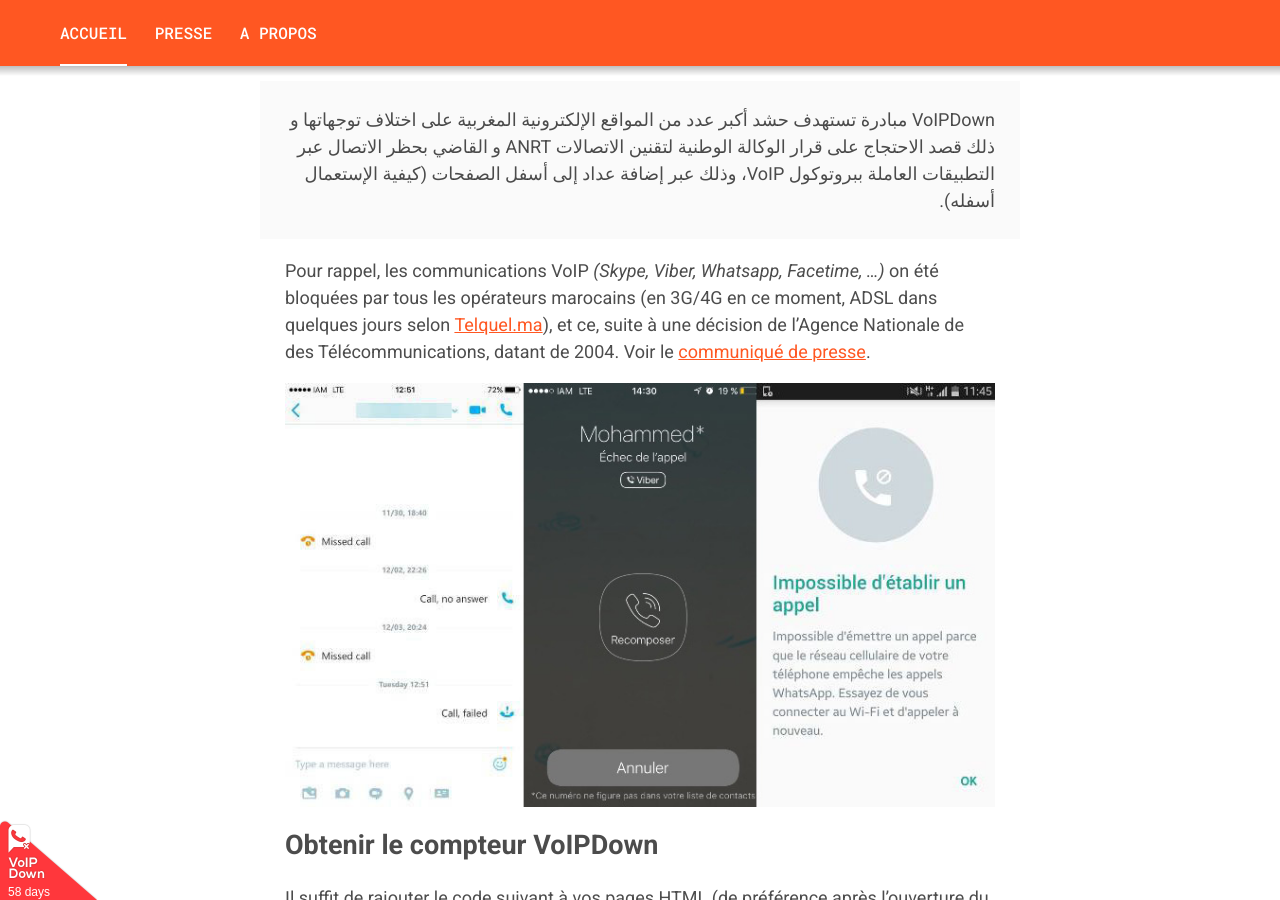
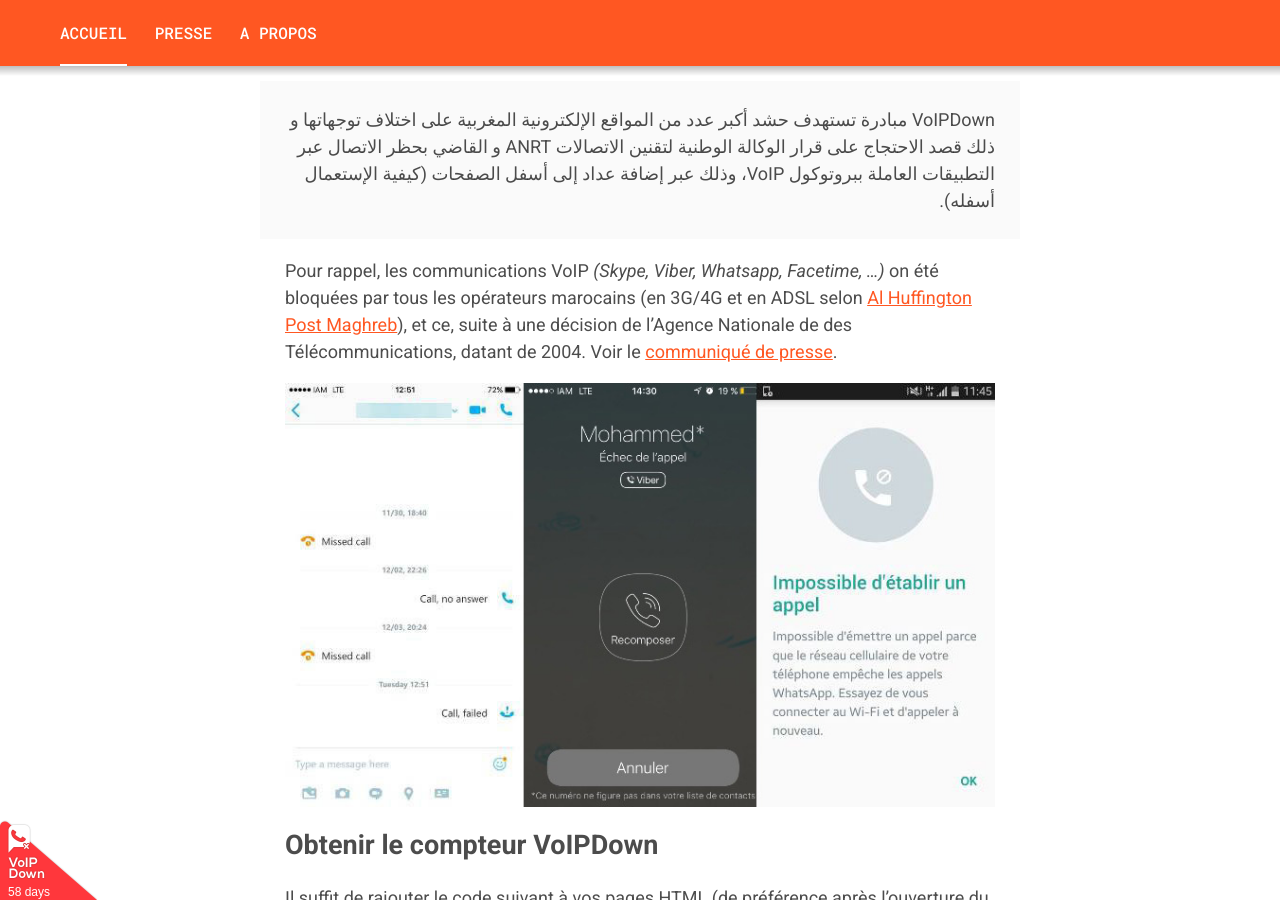
Before and after one commit to VoIPDown/voipdown.github.io, a Jekyll site: the page built from index.markdown, in a window 1280 px wide and 900 px high, scrolled down 419 px. Built offline with Jekyll 4.4.1, drawn with Linux system fonts in a browser that asks for light colours.

Commit message:
update homepage
Since last week, VoIP services were blocked also in ADSL.

```diff
--- a/index.markdown
+++ b/index.markdown
@@ -7,7 +7,7 @@
 {:dir="rtl"}
 > VoIPDown مبادرة تستهدف حشد أكبر عدد من المواقع الإلكترونية المغربية على اختلاف توجهاتها و ذلك قصد الاحتجاج على قرار الوكالة الوطنية لتقنين الاتصالات ANRT و القاضي بحظر الاتصال عبر التطبيقات العاملة ببروتوكول VoIP، وذلك عبر إضافة عداد إلى أسفل الصفحات (كيفية الإستعمال أسفله).
 
-Pour rappel, les communications VoIP *(Skype, Viber, Whatsapp, Facetime, ...)* on été bloquées par tous les opérateurs marocains (en 3G/4G en ce moment, ADSL dans quelques jours selon [Telquel.ma](http://telquel.ma/2016/01/12/plus-quelques-reglages-blocage-total-voip-maroc_1477504){:target="_blank"}), et ce, suite à une décision de l'Agence Nationale de des Télécommunications, datant de 2004. Voir le [communiqué de presse](http://anrt.ma/sites/default/files/CP-Telephonie-IP-fr.pdf){:target="_blank"}.
+Pour rappel, les communications VoIP *(Skype, Viber, Whatsapp, Facetime, ...)* on été bloquées par tous les opérateurs marocains (en 3G/4G et en ADSL selon [Al Huffington Post Maghreb](http://www.huffpostmaghreb.com/2016/02/26/telecoms-blocage-wifi_n_9328518.html){:target="_blank"}), et ce, suite à une décision de l'Agence Nationale de des Télécommunications, datant de 2004. Voir le [communiqué de presse](http://anrt.ma/sites/default/files/CP-Telephonie-IP-fr.pdf){:target="_blank"}.
 
 <img src="/assets/images/failed-calls-screenshots.jpg" alt="VoIP Bloqué au Maroc">
 
```
